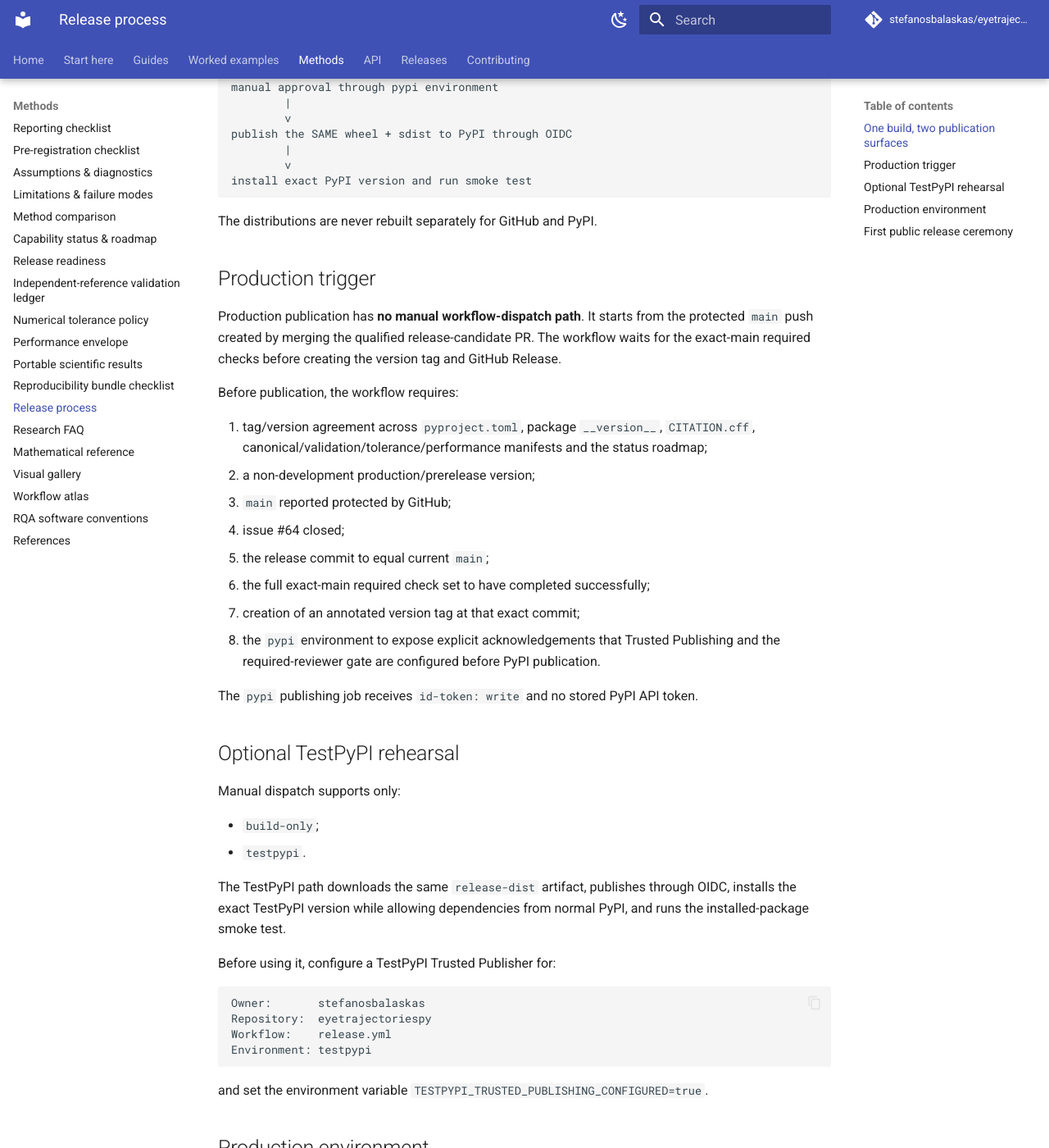
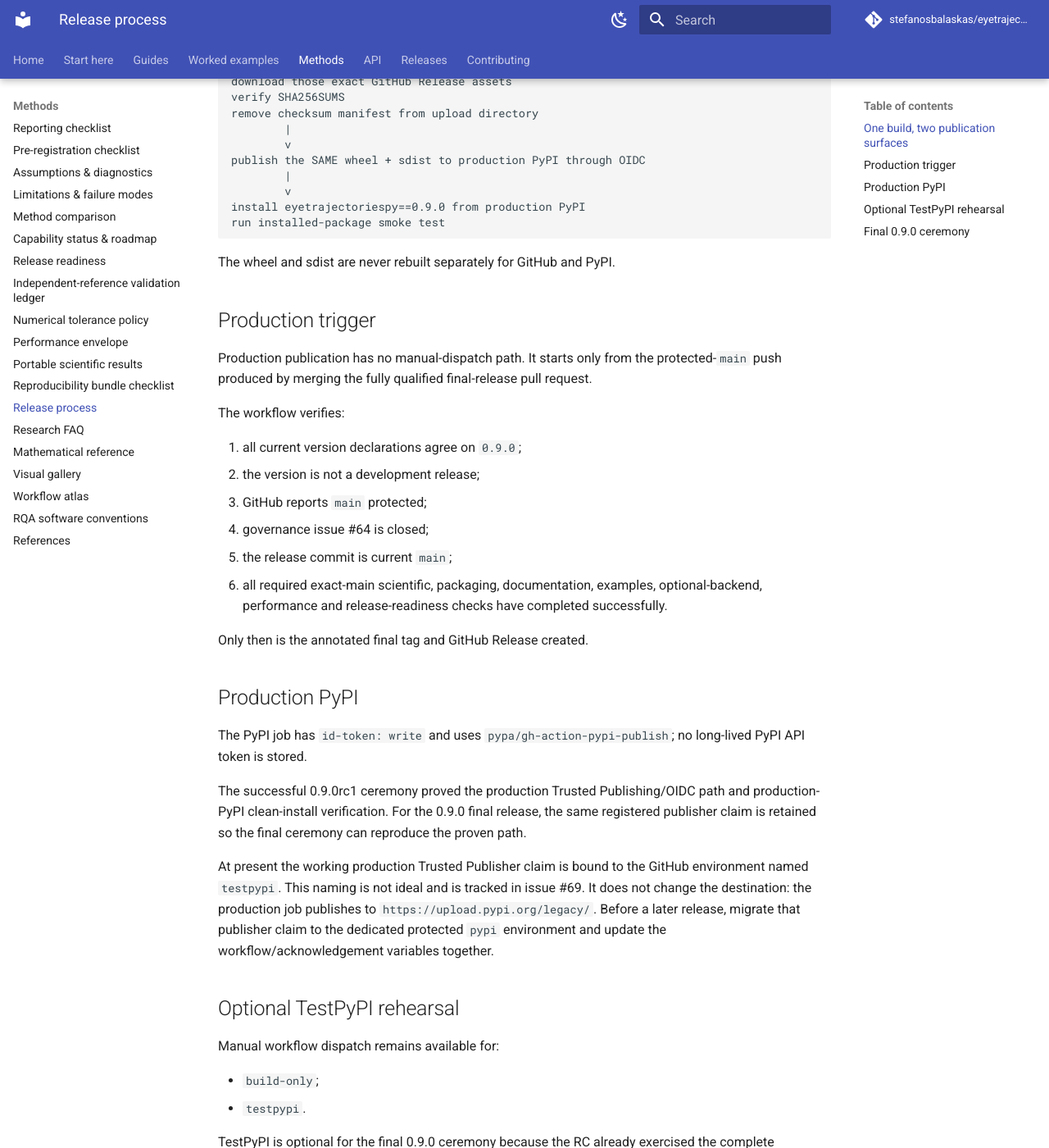
Before and after one commit to stefanosbalaskas/eyetrajectoriespy, an MkDocs documentation site: the page built from docs/release-process.md, in a window 1280 px wide and 1400 px high, scrolled down 714 px. Shown: the whole window at 82% size. Built offline with MkDocs 1.6.1 and Material for MkDocs 9.7.7, drawn with Linux system fonts in a browser that asks for light colours; comment, search, counter and statistics services are not loaded; some of the changed text lies outside the part shown.

Commit message:
Document the 0.9.0 final GitHub-first release ceremony

```diff
--- a/docs/release-process.md
+++ b/docs/release-process.md
@@ -1,134 +1,107 @@
 # Coordinated GitHub Release and PyPI publication
 
-Version 0.57 added the coordinated release machinery. The `0.9.0rc1`
-release branch now exercises that machinery under the exact prerelease version,
-but production publication remains fail-closed until branch protection,
-TestPyPI rehearsal and PyPI environment/Trusted Publishing configuration are
-complete.
+Version 0.9.0 uses the release machinery qualified during the 0.9.0rc1
+ceremony. The final release is a separate immutable version; the RC remains a
+prerelease record.
 
 ## One build, two publication surfaces
 
-`.github/workflows/release.yml` owns the coordinated release:
+`.github/workflows/release.yml` owns the final ceremony:
 
 ~~~text
-merge the qualified release-candidate PR to protected main
+merge the fully qualified 0.9.0 PR to protected main
         |
         v
 build wheel + sdist once
         |
         +--> twine check
-        +--> fresh-wheel smoke test
-        +--> fresh-sdist smoke test
+        +--> fresh-wheel install + smoke test
+        +--> fresh-sdist install + smoke test
         |
         v
-wait for exact-main required checks
+wait for every exact-main required check
         |
         v
-create annotated version tag + GitHub prerelease
-attach the exact wheel + sdist + SHA256SUMS
+create annotated tag v0.9.0
+create final GitHub Release
+attach wheel + sdist + SHA256SUMS
         |
         v
-manual approval through pypi environment
+download those exact GitHub Release assets
+verify SHA256SUMS
+remove checksum manifest from upload directory
         |
         v
-publish the SAME wheel + sdist to PyPI through OIDC
+publish the SAME wheel + sdist to production PyPI through OIDC
         |
         v
-install exact PyPI version and run smoke test
+install eyetrajectoriespy==0.9.0 from production PyPI
+run installed-package smoke test
 ~~~
 
-The distributions are never rebuilt separately for GitHub and PyPI.
+The wheel and sdist are never rebuilt separately for GitHub and PyPI.
 
 ## Production trigger
 
-Production publication has **no manual workflow-dispatch path**. It starts from
-the protected `main` push created by merging the qualified release-candidate
-PR. The workflow waits for the exact-main required checks before creating the
-version tag and GitHub Release.
+Production publication has no manual-dispatch path. It starts only from the
+protected-`main` push produced by merging the fully qualified final-release
+pull request.
 
-Before publication, the workflow requires:
+The workflow verifies:
 
-1. tag/version agreement across `pyproject.toml`, package `__version__`,
-   `CITATION.cff`, canonical/validation/tolerance/performance manifests and
-   the status roadmap;
-2. a non-development production/prerelease version;
-3. `main` reported protected by GitHub;
-4. issue #64 closed;
-5. the release commit to equal current `main`;
-6. the full exact-main required check set to have completed successfully;
-7. creation of an annotated version tag at that exact commit;
-8. the `pypi` environment to expose explicit acknowledgements that Trusted
-   Publishing and the required-reviewer gate are configured before PyPI
-   publication.
+1. all current version declarations agree on `0.9.0`;
+2. the version is not a development release;
+3. GitHub reports `main` protected;
+4. governance issue #64 is closed;
+5. the release commit is current `main`;
+6. all required exact-main scientific, packaging, documentation, examples,
+   optional-backend, performance and release-readiness checks have completed
+   successfully.
 
-The `pypi` publishing job receives `id-token: write` and no stored PyPI API
-token.
+Only then is the annotated final tag and GitHub Release created.
+
+## Production PyPI
+
+The PyPI job has `id-token: write` and uses
+`pypa/gh-action-pypi-publish`; no long-lived PyPI API token is stored.
+
+The successful 0.9.0rc1 ceremony proved the production Trusted Publishing/OIDC
+path and production-PyPI clean-install verification. For the 0.9.0 final
+release, the same registered publisher claim is retained so the final ceremony
+can reproduce the proven path.
+
+At present the working production Trusted Publisher claim is bound to the
+GitHub environment named `testpypi`. This naming is not ideal and is tracked
+in issue #69. It does not change the destination: the production job publishes
+to `https://upload.pypi.org/legacy/`. Before a later release, migrate that
+publisher claim to the dedicated protected `pypi` environment and update the
+workflow/acknowledgement variables together.
 
 ## Optional TestPyPI rehearsal
 
-Manual dispatch supports only:
+Manual workflow dispatch remains available for:
 
 - `build-only`;
 - `testpypi`.
 
-The TestPyPI path downloads the same `release-dist` artifact, publishes through
-OIDC, installs the exact TestPyPI version while allowing dependencies from
-normal PyPI, and runs the installed-package smoke test.
+TestPyPI is optional for the final 0.9.0 ceremony because the RC already
+exercised the complete production PyPI path successfully. It remains useful for
+future publisher/environment migrations.
 
-Before using it, configure a TestPyPI Trusted Publisher for:
+## Final 0.9.0 ceremony
 
-~~~text
-Owner:       stefanosbalaskas
-Repository:  eyetrajectoriespy
-Workflow:    release.yml
-Environment: testpypi
-~~~
+1. Align package, citation, validation, workflow and documentation versions to
+   `0.9.0`.
+2. Archive the qualified RC performance snapshot.
+3. Qualify a fresh `0.9.0` performance envelope.
+4. Pass the complete pull-request matrix.
+5. Merge to protected `main`.
+6. Pass the complete exact-main matrix.
+7. Create annotated tag `v0.9.0` and final GitHub Release.
+8. Attach the exact wheel, sdist and `SHA256SUMS`.
+9. Download and checksum-verify those exact release assets.
+10. Publish only the wheel and sdist to production PyPI through OIDC.
+11. Install exactly `eyetrajectoriespy==0.9.0` from production PyPI.
+12. Run the installed-package canonical smoke test.
 
-and set the environment variable
-`TESTPYPI_TRUSTED_PUBLISHING_CONFIGURED=true`.
-
-## Production environment
-
-For production PyPI, configure the Trusted Publisher as:
-
-~~~text
-Owner:       stefanosbalaskas
-Repository:  eyetrajectoriespy
-Workflow:    release.yml
-Environment: pypi
-~~~
-
-The `pypi` GitHub environment should require a reviewer before deployment.
-After configuration, set these environment variables:
-
-~~~text
-PYPI_TRUSTED_PUBLISHING_CONFIGURED=true
-PYPI_REQUIRED_REVIEWER_CONFIGURED=true
-~~~
-
-These acknowledgements are not substitutes for the environment protection; they
-make the intended configuration fail-closed and auditable from the workflow.
-
-## First public release ceremony
-
-For `0.9.0rc1`:
-
-1. verify the active `main` ruleset and close issue #64;
-2. configure the protected `pypi` environment and production Trusted
-   Publisher;
-3. keep `RELEASE_READINESS.json` truthful about GitHub-release and PyPI state;
-4. align all release-version declarations to `0.9.0rc1`;
-5. merge the release PR only after the complete PR-head matrix passes;
-6. let the `main` push run `release.yml`;
-7. wait for all exact-main required checks;
-8. create annotated tag `v0.9.0rc1` and the GitHub prerelease first;
-9. approve the protected `pypi` environment;
-10. publish the exact same distributions to PyPI through OIDC;
-11. verify installation of exactly `eyetrajectoriespy==0.9.0rc1`.
-
-A TestPyPI rehearsal remains available but is not required for this GitHub-first
-release sequence.
-
-Because `0.9.0rc1` is a prerelease, ordinary dependency resolution should not
-be described as equivalent to a final stable release. The verification command
-uses `--pre` explicitly.
+The ceremony is complete only after step 12 succeeds.
```
